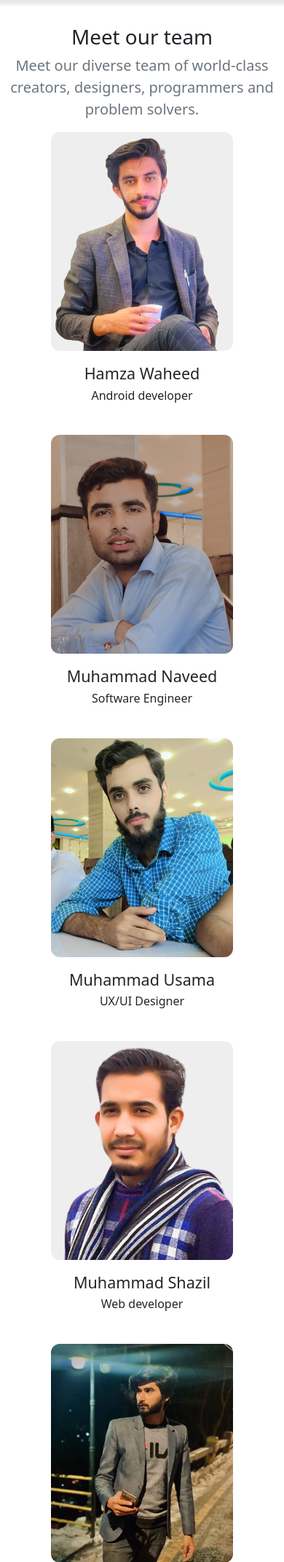
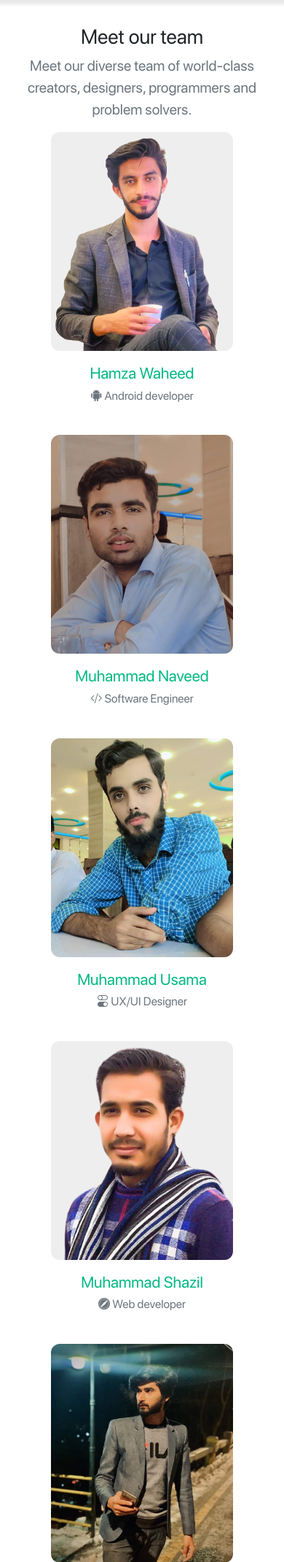
Before and after one commit to uxlabspk/codehunts, a PHP site: page /team.html in a window 390 px wide. Shown: the part 86-2227 px from the top of the page at 73% size. Run offline with PHP 8.4, Linux system fonts and the light colour scheme.

Commit message:
adding some icons and responsiveness.

```diff
--- a/Scss/style.scss
+++ b/Scss/style.scss
@@ -3,11 +3,11 @@
 @import './fonts';
 
 body {
-    font-family: "SF-Pro-Display";
     margin: 0px;
 }
 
 * {
+    font-family: SF-Pro-Display;
     transition-property: background-color, opacity, width, height;
     transition-duration: 300ms;
     transition-timing-function: linear;
--- a/css/style.css
+++ b/css/style.css
@@ -2,12 +2,13 @@
   font-family: "SF-Pro-Display";
   src: url("../font/SF-Pro-Display-Regular.otf");
 }
+
 body {
-  font-family: "SF-Pro-Display";
   margin: 0px;
 }
 
 * {
+  font-family: SF-Pro-Display;
   transition-property: background-color, opacity, width, height;
   transition-duration: 300ms;
   transition-timing-function: linear;
@@ -24,10 +25,12 @@ nav {
 .services-card {
   padding: 0px 30px 0px 30px;
 }
+
 .services-card:hover {
   background-color: #00b982;
   color: #ffffff;
 }
+
 .services-card:hover a {
   color: #ffffff;
 }
@@ -77,6 +80,7 @@ nav {
     object-fit: cover;
   }
 }
+
 @media (width < 600px) {
   .team-img {
     width: 250px;
@@ -87,6 +91,7 @@ nav {
     object-fit: cover;
   }
 }
+
 .wrap-text {
   margin: 20px 8% 20px 8%;
 }
@@ -139,6 +144,7 @@ nav {
   color: #00b982;
   text-decoration: none;
 }
+
 .social-link:hover {
   color: #00b982;
 }
@@ -149,6 +155,7 @@ nav {
   display: flex;
   flex-direction: row;
 }
+
 .social-links a {
   background-color: #00b982;
   color: #ffffff;
@@ -161,6 +168,7 @@ nav {
   text-align: center;
   font-size: 20px;
 }
+
 .social-links a:hover {
   opacity: 80%;
   color: #ffffff;
@@ -191,16 +199,19 @@ nav {
     font-size: 50px;
   }
 }
+
 @media (min-width: 62em) {
   .featurette-heading {
     margin-top: 1rem;
   }
 }
-@media (width <= 600px) {
+
+@media (width <=600px) {
   .featurette-divider {
     margin: 1rem 0;
   }
 }
+
 .error_div {
   width: 100%;
   height: 100%;
@@ -244,6 +255,7 @@ nav {
   font-weight: 500;
   text-align: center;
 }
+
 .btn-md-green:hover {
   opacity: 75%;
   color: #272727;
@@ -263,6 +275,7 @@ nav {
   color: #ffffff;
   font-weight: 600;
 }
+
 .btn-submit-green:hover {
   opacity: 80%;
 }
@@ -300,6 +313,7 @@ nav {
   font-weight: 500;
   text-align: center;
 }
+
 .btn-md-green-secondary:hover {
   opacity: 75%;
   color: #272727;
@@ -323,6 +337,7 @@ nav {
   font-weight: 500;
   text-align: center;
 }
+
 .btn-sm-green-rounded:hover {
   color: #ffffff;
   opacity: 70%;
@@ -346,6 +361,7 @@ nav {
   font-weight: 500;
   text-align: center;
 }
+
 .btn-sm-green:hover {
   background-color: #00b982;
   color: #F8F8F8;
@@ -370,9 +386,11 @@ input::file-selector-button {
   font-weight: 400;
   margin: 5px 20px 15px 0px;
 }
+
 input::-webkit-file-upload-button:hover {
   opacity: 80%;
 }
+
 input::file-selector-button:hover {
   opacity: 80%;
 }
@@ -380,7 +398,9 @@ input::file-selector-button:hover {
 .dropdown-item {
   border-radius: 0.25rem;
 }
-.dropdown-item:hover, .dropdown-item:focus {
+
+.dropdown-item:hover,
+.dropdown-item:focus {
   color: #ffffff;
   background-color: #00b982;
 }
@@ -399,11 +419,13 @@ input::file-selector-button:hover {
   border-radius: 0px;
   overflow-anchor: none;
 }
+
 .acc-button:not(.collapsed) {
   color: #00b982;
   background-color: #F8F8F8;
   box-shadow: none;
 }
+
 .acc-button::after {
   flex-shrink: 0;
   width: 1.25rem;
@@ -454,4 +476,6 @@ input::file-selector-button:hover {
   opacity: 1;
   filter: blur(0);
   transform: translate(0%, 0%);
-}/*# sourceMappingURL=style.css.map */
+}
+
+/*# sourceMappingURL=style.css.map */
--- a/team.html
+++ b/team.html
@@ -99,64 +99,64 @@
 				<!-- Card 1 -->
 				<div class="hiddenDown col-lg-3 team text-center">
 					<img src=" ./assets/team/hamza.png" loading="lazy" alt="" class="team-img">
-					<h4> Hamza Waheed</h4>
-					<h6>Android developer</h6>
+					<h4 class="primary_text"> Hamza Waheed</h4>
+					<h6 class="text-muted"><i class="bi bi-android2"> </i> Android developer</h6>
 				</div>
 				<!-- End -->
 
 				<!-- Card 2 -->
-				<div class="hiddenDown col-lg-3 team text-center">
+				<div class=" hiddenDown col-lg-3 team text-center">
 					<img src="./assets/team/naveed.jpg" loading="lazy" alt="" class="team-img">
-					<h4> Muhammad Naveed</h4>
-					<h6>Software Engineer</h6>
+					<h4 class="primary_text"> Muhammad Naveed</h4>
+					<h6 class="text-muted"><i class="bi bi-code-slash"> </i> Software Engineer</h6>
 				</div>
 				<!-- End -->
 
 				<!-- Card 3 -->
 				<div class=" hiddenDown col-lg-3 team text-center">
 					<img src="./assets/team/Usama.jpg" loading="lazy" alt="" class="team-img">
-					<h4> Muhammad Usama</h4>
-					<h6>UX/UI Designer</h6>
+					<h4 class="primary_text"> Muhammad Usama</h4>
+					<h6 class="text-muted"><i class="bi bi-toggles"></i> UX/UI Designer</h6>
 				</div>
 				<!-- End -->
 
 				<!-- Card 4 -->
 				<div class="hiddenDown col-lg-3 team text-center">
 					<img src="./assets/team/shazil-index.png" loading="lazy" alt="" class="team-img">
-					<h4> Muhammad Shazil</h4>
-					<h6>Web developer</h6>
+					<h4 class="primary_text">Muhammad Shazil</h4>
+					<h6 class="text-muted"><i class="bi bi-browser-safari"></i> Web developer</h6>
 				</div>
 				<!-- End -->
 
 				<!-- Card 5 -->
 				<div class="hiddenDown col-lg-3 team text-center">
 					<img src="./assets/team/talat.jpg" loading="lazy" alt="" class="team-img">
-					<h4>Talat Mehmood</h4>
-					<h6>WordPress developer</h6>
+					<h4 class="primary_text">Talat Mehmood</h4>
+					<h6 class="text-muted"><i class="bi bi-wordpress"></i> WordPress developer</h6>
 				</div>
 				<!-- End -->
 
 				<!-- Card 6 -->
 				<div class="hiddenDown col-lg-3 team text-center">
 					<img src="./assets/team/Ehsan.jpg" alt="" loading="lazy" class="team-img">
-					<h4> Ehsan Danish </h4>
-					<h6>Flutter Expert</h6>
+					<h4 class="primary_text">Ehsan Danish </h4>
+					<h6 class="text-muted"><i class="bi bi-android"></i> Flutter Expert</h6>
 				</div>
 				<!-- End -->
 
 				<!-- Card 7 -->
 				<div class="hiddenDown col-lg-3 team text-center">
 					<img src="./assets/team/Ashan.jpg" loading="lazy" alt="" class="team-img">
-					<h4> Ashan Shahid </h4>
-					<h6>IT Expert</h6>
+					<h4 class="primary_text">Ashan Shahid </h4>
+					<h6 class="text-muted"><i class="bi bi-tools"></i> IT Expert</h6>
 				</div>
 				<!-- End -->
 
 				<!-- Card 8 -->
 				<div class="hiddenDown col-lg-3 team text-center">
 					<img src="./assets/team/mahaz.jpg" loading="lazy" alt="" class="team-img">
-					<h4> Mahaz-ul-haq </h4>
-					<h6>Digital Marketer</h6>
+					<h4 class="primary_text">Mahaz-ul-haq </h4>
+					<h6 class="text-muted"><i class="bi bi-megaphone"></i> Digital Marketer</h6>
 				</div>
 				<!-- End -->
 			</div>
```
Also changed, not shown: index.html (+6 -6 lines), 1 other file. Lines whose indentation alone changed are shown as unchanged.
